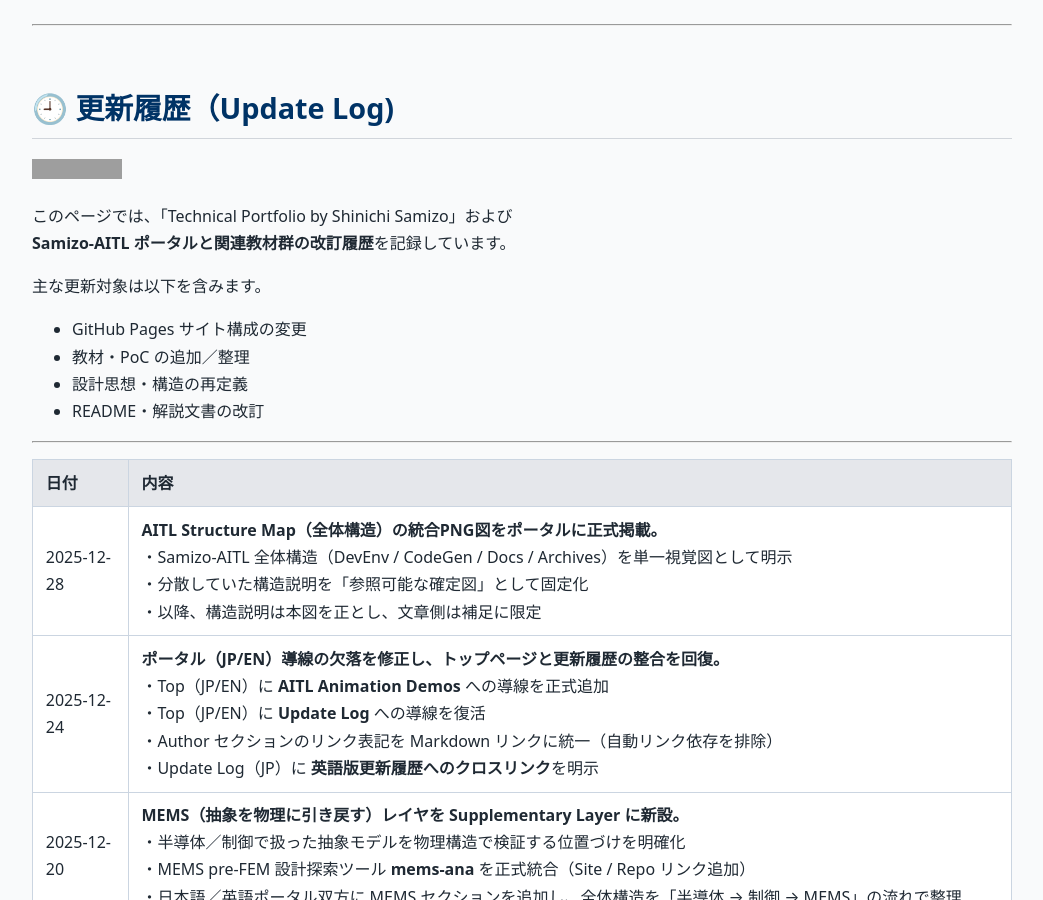
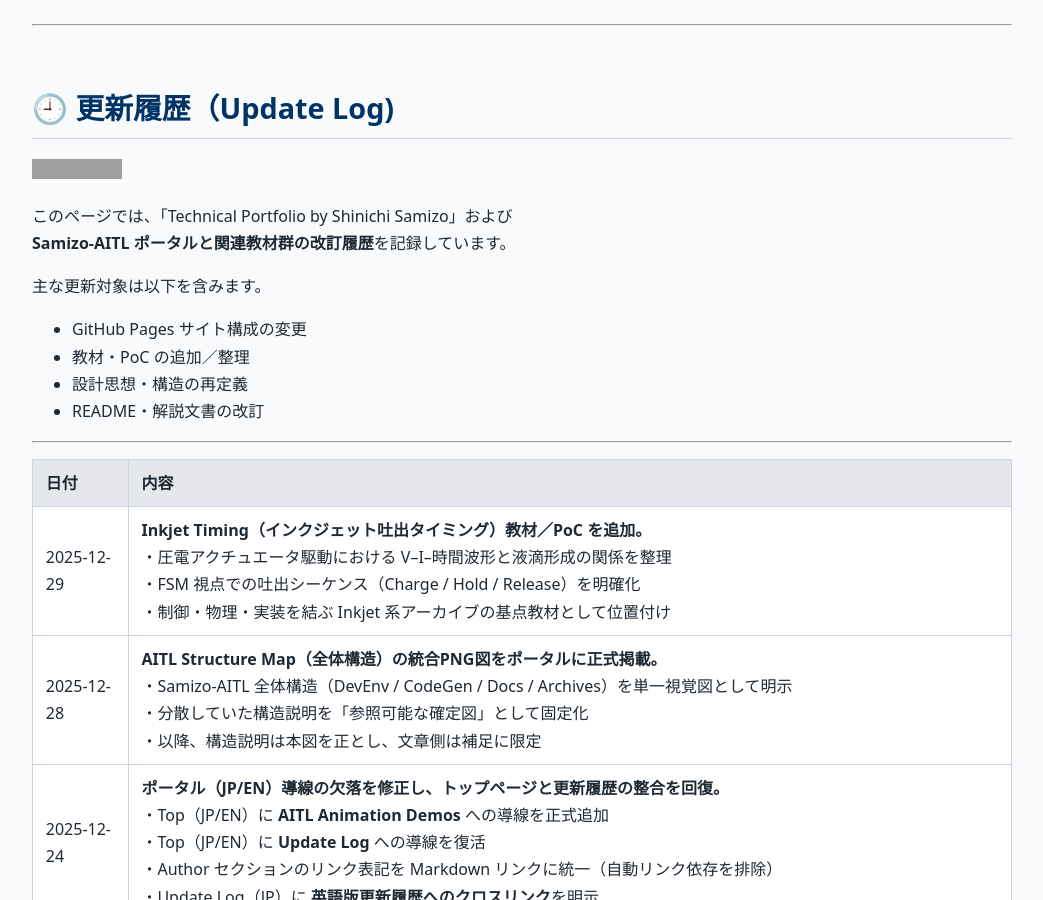
Before and after one commit to Samizo-AITL/Samizo-AITL.github.io, a Jekyll site: the page built from about/update/index.md, in a window 1280 px wide and 900 px high. Shown: the whole window, without its empty margins (118-1161 px from the left). Built offline with Jekyll 4.4.1, drawn with Linux system fonts in a browser that asks for light colours; grey boxes are pictures that could not be loaded.

Commit message:
Update index.md

```diff
--- a/about/update/index.md
+++ b/about/update/index.md
@@ -23,6 +23,7 @@
 
 | 日付       | 内容 |
 |------------|------|
+| 2025-12-29 | **Inkjet Timing（インクジェット吐出タイミング）教材／PoC を追加。**<br>・圧電アクチュエータ駆動における V–I–時間波形と液滴形成の関係を整理<br>・FSM 視点での吐出シーケンス（Charge / Hold / Release）を明確化<br>・制御・物理・実装を結ぶ Inkjet 系アーカイブの基点教材として位置付け |
 | 2025-12-28 | **AITL Structure Map（全体構造）の統合PNG図をポータルに正式掲載。**<br>・Samizo-AITL 全体構造（DevEnv / CodeGen / Docs / Archives）を単一視覚図として明示<br>・分散していた構造説明を「参照可能な確定図」として固定化<br>・以降、構造説明は本図を正とし、文章側は補足に限定 |
 | 2025-12-24 | **ポータル（JP/EN）導線の欠落を修正し、トップページと更新履歴の整合を回復。**<br>・Top（JP/EN）に **AITL Animation Demos** への導線を正式追加<br>・Top（JP/EN）に **Update Log** への導線を復活<br>・Author セクションのリンク表記を Markdown リンクに統一（自動リンク依存を排除）<br>・Update Log（JP）に **英語版更新履歴へのクロスリンク**を明示 |
 | 2025-12-20 | **MEMS（抽象を物理に引き戻す）レイヤを Supplementary Layer に新設。**<br>・半導体／制御で扱った抽象モデルを物理構造で検証する位置づけを明確化<br>・MEMS pre-FEM 設計探索ツール **mems-ana** を正式統合（Site / Repo リンク追加）<br>・日本語／英語ポータル双方に MEMS セクションを追加し、全体構造を「半導体 → 制御 → MEMS」の流れで整理 |
```
